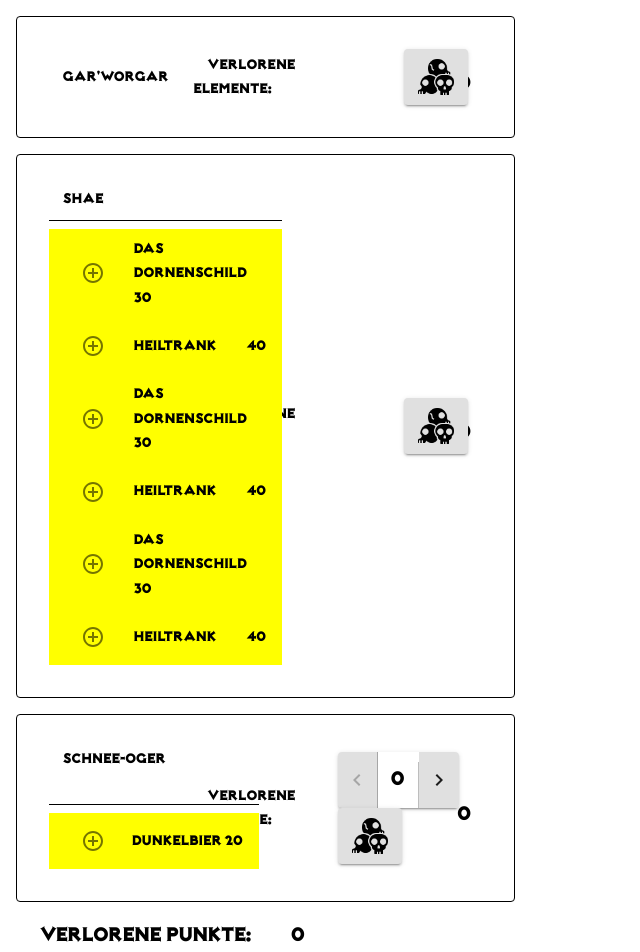
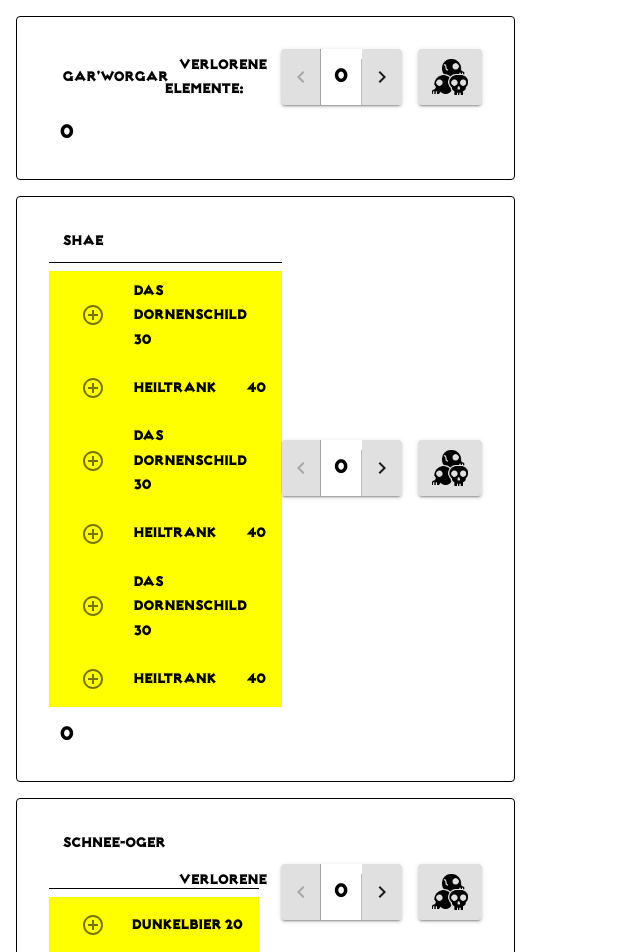
Before and after one commit to marcelbade/demonworld_ui, a React (Create React App) app: page /lossCalculator in a window 1280 px wide. Shown: the top 952 px of the page, without its empty margins (0-640 px from the left). Built offline with nearby package versions, Linux system fonts and the light colour scheme.

Commit message:
Layout fixed

```diff
--- a/src/components/lossCalculator/ListElementBttns.js
+++ b/src/components/lossCalculator/ListElementBttns.js
@@ -1,7 +1,9 @@
 // React
-import React from "react";
+import React, { Fragment } from "react";
 //Material UI
 import { Typography, Grid, ButtonGroup, Button, Tooltip, IconButton } from "@material-ui/core";
+
+import Stack from "@mui/material/Stack";
 import { makeStyles } from "@material-ui/core/styles";
 // icons
 import skullsIcon from "../../icons/skulls.png";
@@ -11,6 +13,21 @@ import ChevronRightIcon from "@material-ui/icons/ChevronRight";
 import { GIANT, HERO, MAGE } from "../../constants/unitTypes";
 
 const useStyles = makeStyles((theme) => ({
+  bttns: {
+    backgroundColor: "pink",
+
+    [theme.breakpoints.up("md")]: {
+      flexDirection: "row",
+    },
+    [theme.breakpoints.down("md")]: {
+      flexDirection: "row",
+
+      "@media (orientation:landscape)": {
+        flexDirection: "row",
+      },
+    },
+  },
+
   typographyFont: {
     fontFamily: "NotMaryKate",
     textAlign: "center",
@@ -112,10 +129,9 @@ const ListElementBttns = (props) => {
   };
 
   return (
-    <Grid item xs={2} container justify="space-between">
-      <Grid item>
+    <Stack direction="row" spacing={2}>
       {/* units that have only a single element do not need these buttons */}
-        {props.unit.numberOfElements === 1 ? null : (
+
       <ButtonGroup variant="contained" aria-label="outlined primary button group">
         <Button
           onClick={() => {
@@ -139,10 +155,8 @@ const ListElementBttns = (props) => {
           <ChevronRightIcon />
         </Button>
       </ButtonGroup>
-        )}
-      </Grid>
-      <Grid item xs={1}>
-        <Tooltip  title={<Typography className={classes.tooltipText}>{displayToolTip()}</Typography>}>
+
+      <Tooltip title={<Typography className={classes.tooltipText}>{displayToolTip()}</Typography>}>
         <IconButton
           variant="contained"
           component={Button}
@@ -156,8 +170,7 @@ const ListElementBttns = (props) => {
           <img src={skullsIcon} alt="Einheit aufgerieben" height={40} width={40} />
         </IconButton>
       </Tooltip>
-      </Grid>
-    </Grid>
+    </Stack>
   );
 };
 
```
Lines whose indentation alone changed are shown as unchanged.
